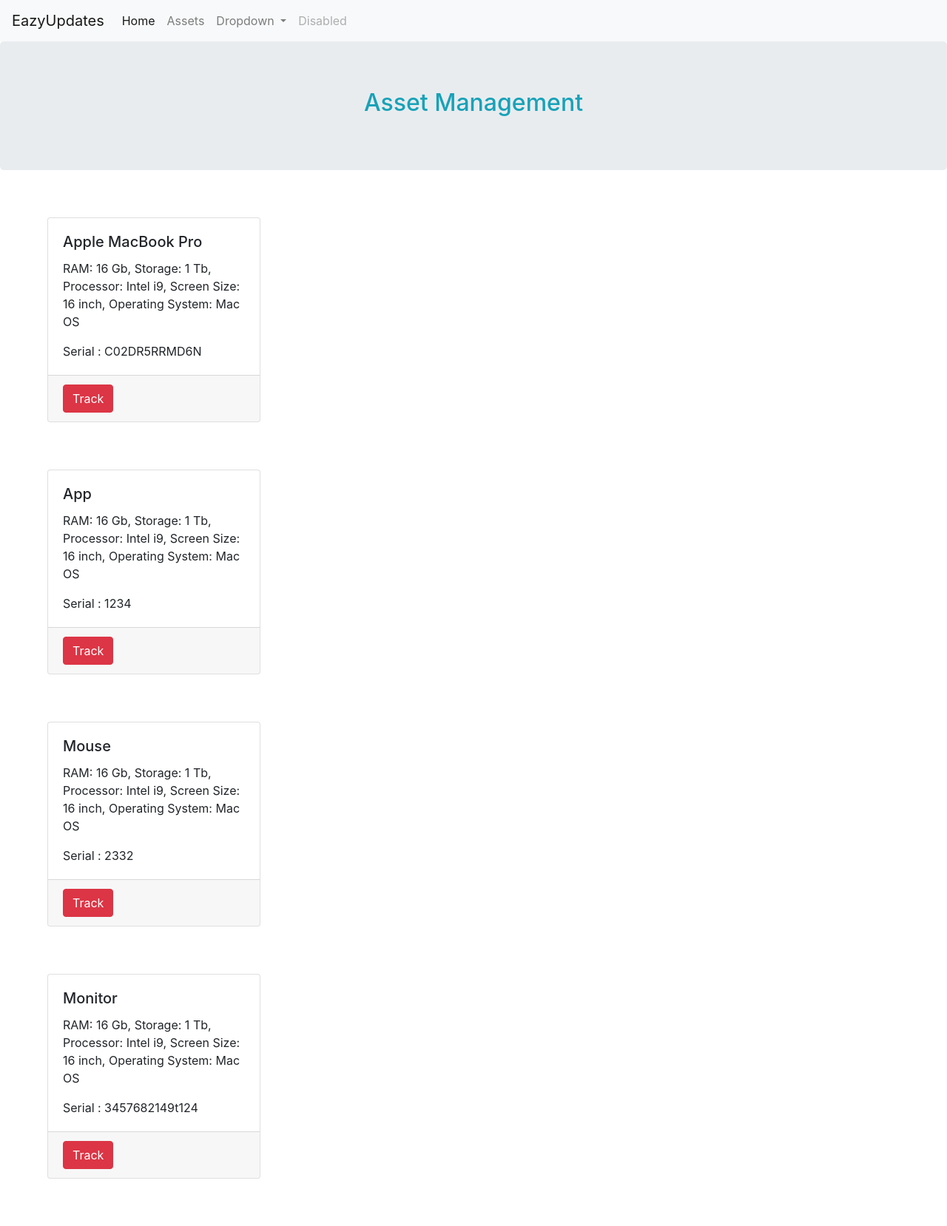
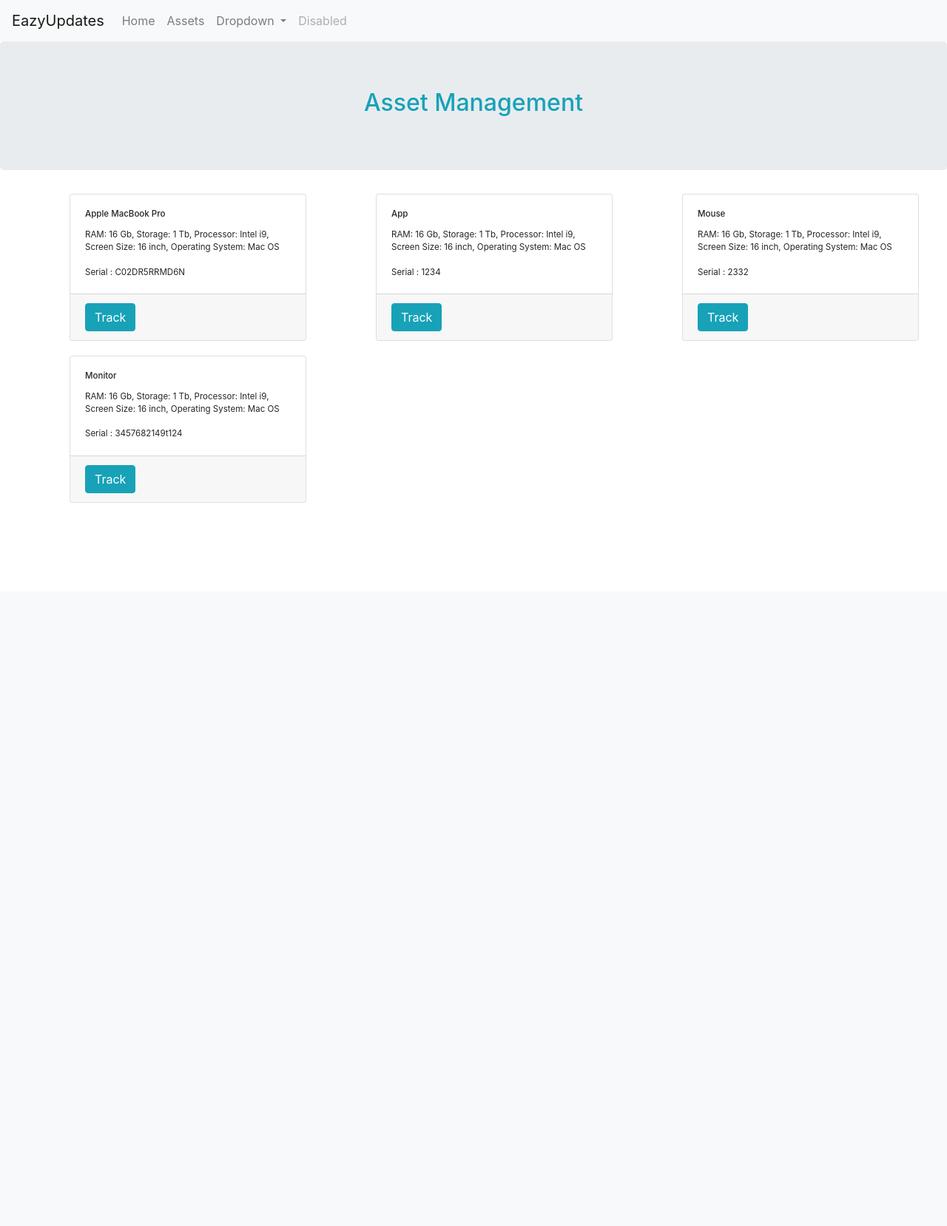
Before and after one commit to RicheshZopsmart/EazyUpdates_Hackathon2022, a Django app: page /assets/ in a window 1280 px wide. Shown: the whole page at 74% size. After the commit the page ends 680 px from the top, so only its background shows below. Run offline with Django 4.2, Linux system fonts and the light colour scheme; a user stored in the database is signed in; data comes from the database, SQL or seed files in the repository; both versions use the stored data as it was after the commit; parts of the project's set-up code (start-up, migrations or seed data) failed here and were passed over; some libraries are stand-ins or nearby versions.

Commit message:
added css

```diff
--- a/EazyUpdates/asset_mgmt/templates/asset_mgmt/index.html
+++ b/EazyUpdates/asset_mgmt/templates/asset_mgmt/index.html
@@ -12,17 +12,18 @@
 </div>
 
 {% for i in assets %}
-<div class="card" style="width: 18rem; margin:5%">
-    <div class="card-body">
-      <h5 class="card-title">{{i.Name}}</h5>
-      <p class="card-text">{{i.Description}}</p>
-      <p class="card-text">Serial : {{i.SerialID}}</p>
+<div style="float:left; width: 25%; height: 30%;
+padding: 20 20px;margin-left: 94px; margin-bottom: 20px;" class="card">
+    <div style="font-size: 0.9vw;" class="card-body">
+      <h5 style="font-size: 0.9vw;" class="card-title">{{i.Name}}</h5>
+      <p style="font-size: 0.9vw;" class="card-text">{{i.Description}}</p>
+      <p style="font-size: 0.9vw;" class="card-text">Serial : {{i.SerialID}}</p>
     </div>
-    <div class="card-footer">
+    <div style="font-size: 0.9vw;" class="card-footer">
       {% if i.id in ids %}
-        <a type="button" class="btn btn-danger" href="{% url 'track-ticket' i.id %}"  id="{{i.id}}">Track</a>
+        <a type="button" class="btn btn-info" href="{% url 'track-ticket' i.id %}"  id="{{i.id}}">Track</a>
       {% else %}
-        <a type="button" class="btn btn-info" href="{% url 'raise-ticket' i.id %}"  id="{{i.id}}">Raise A ticket</a>
+        <a type="button" class="btn btn-danger" href="{% url 'raise-ticket' i.id %}"  id="{{i.id}}">Raise A ticket</a>
       {% endif %}
     </div>
 </div>
--- a/EazyUpdates/home/templates/home/base.html
+++ b/EazyUpdates/home/templates/home/base.html
@@ -1,7 +1,7 @@
 {% load static %}
 <!DOCTYPE HTML>
 <HTML>
-    <HEAD>
+    <head>
        {% block head %}
         {% endblock head %}
         <link rel="stylesheet" href="https://maxcdn.bootstrapcdn.com/bootstrap/4.0.0/css/bootstrap.min.css" integrity="sha384-Gn5384xqQ1aoWXA+058RXPxPg6fy4IWvTNh0E263XmFcJlSAwiGgFAW/dAiS6JXm" crossorigin="anonymous">
@@ -15,7 +15,7 @@
 
             <div class="collapse navbar-collapse" id="navbarSupportedContent">
               <ul class="navbar-nav mr-auto">
-                <li class="nav-item active">
+                <li class="nav-item">
                   <a class="nav-link" href="{% url 'home' %}">Home <span class="sr-only">(current)</span></a>
                 </li>
                 <li class="nav-item">
--- a/EazyUpdates/templates/TicketRaiseForm/TicketRaiseForm.html
+++ b/EazyUpdates/templates/TicketRaiseForm/TicketRaiseForm.html
@@ -14,6 +14,7 @@
         <meta name="description" content="">
         <meta name="viewport" content="width=device-width, initial-scale=1">
         <link rel="stylesheet" href="">
+
     </head>
     <body>
         <form id="live_form">
```
Also changed, not shown: EazyUpdates/asset_mgmt/templates/asset_mgmt/ticket.html (+12 -3 lines), EazyUpdates/home/templates/home/nav2.html (added, +59 -0 lines), EazyUpdates/db.sqlite3.
